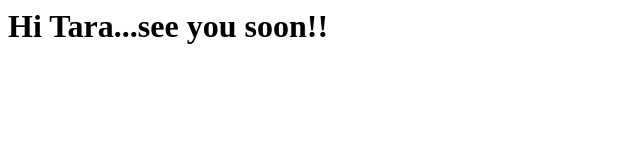
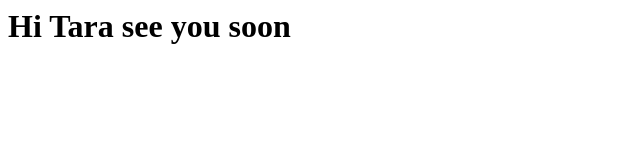
Before and after one commit to Johncon33/Johncon33.github.io, a plain HTML site: page index.html in a window 1280 px wide. Shown: the whole page, without its empty margins (0-640 px from the left). Drawn offline with Linux system fonts and the light colour scheme.

Commit message:
Made Changes T
Made Changes T

```diff
--- a/index.html
+++ b/index.html
@@ -1,6 +1,6 @@
 <!DOCTYPE>
 <html>
     <body>
-       <h1>Hi Tara...see you soon!!</h1>
+       <h1>Hi Tara see you soon</h1>
      </body>
 </html>
```
